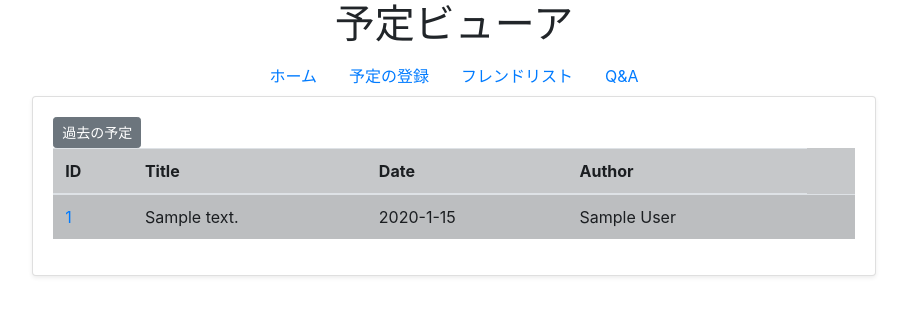
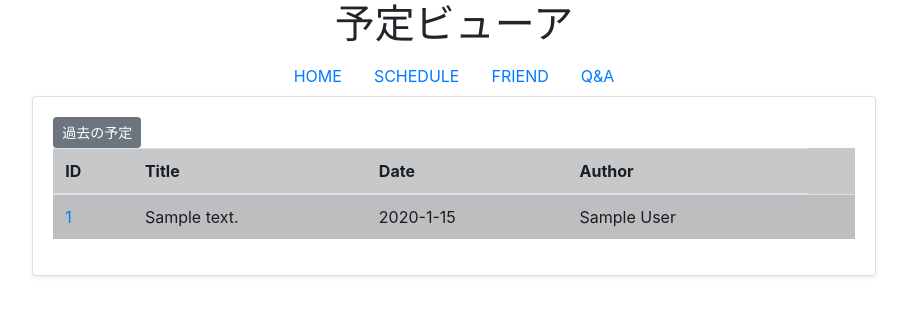
Before and after one commit to SomaSasaki/django_taskapp, a Django app: template templates/previous.html in a window 1280 px wide. Shown: the top 316 px of the page, without its empty margins (186-1093 px from the left). Run offline with Django 3.2, Linux system fonts and the light colour scheme; the template is opened without the code that fills it: most values are stand-ins (such as "Sample title", 1, 10 or a date in 2020); some libraries are stand-ins or nearby versions.

Commit message:
fix test_selenium

```diff
--- a/templates/base.html
+++ b/templates/base.html
@@ -17,13 +17,13 @@
 <div class="row justify-content-center">
     <ul class="nav nav-pills">
         <li class="nav-item">
-            <a class="nav-link" href={% url "home" %}>ホーム</a>
+            <a class="nav-link" href={% url "home" %}>HOME</a>
         </li>
         <li class="nav-item">
-            <a class="nav-link" href={% url "registration" %}>予定の登録</a>
+            <a class="nav-link" href={% url "registration" %}>SCHEDULE</a>
         </li>
         <li class="nav-item">
-            <a class="nav-link" href="#">フレンドリスト</a>
+            <a class="nav-link" href="#">FRIEND</a>
         </li>
         <li class="nav-item">
             <a class="nav-link" href="#">Q&A</a>
```
Also changed, not shown: django_taskapp/tests/test_selenium.py (+8 -0 lines).
